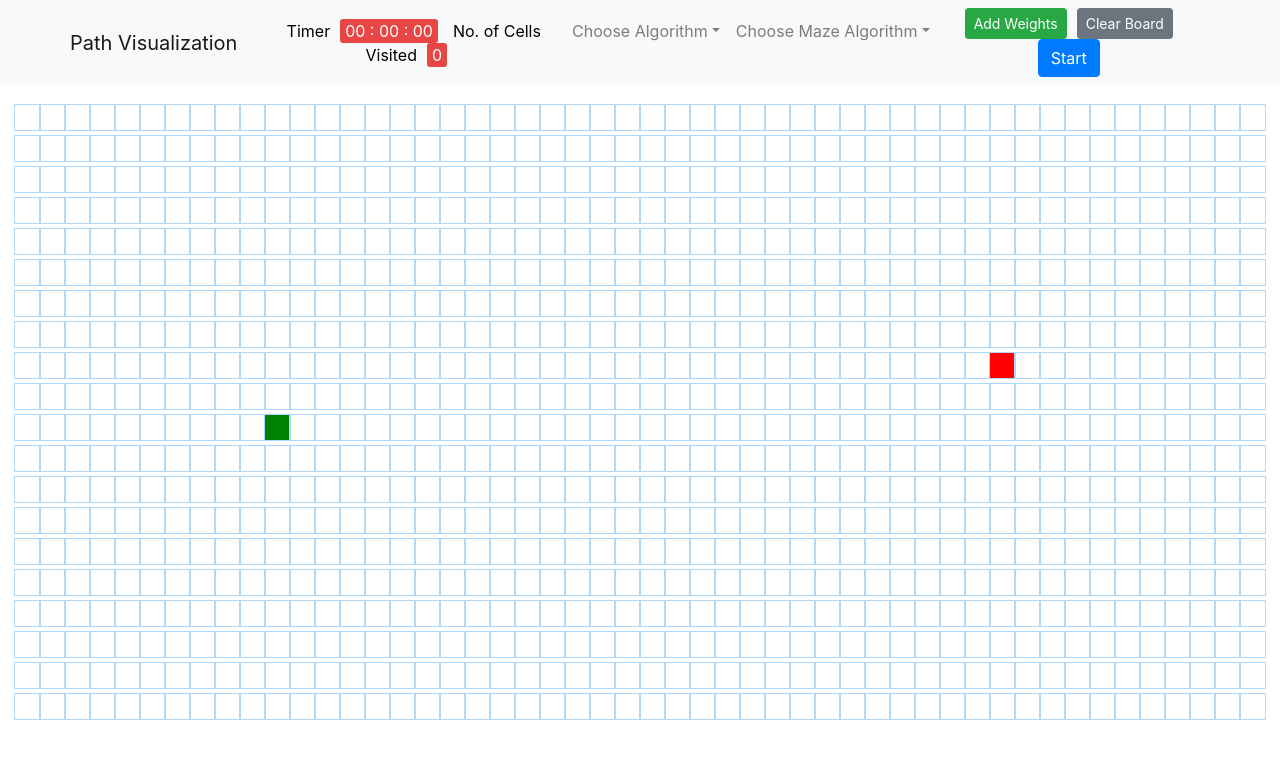
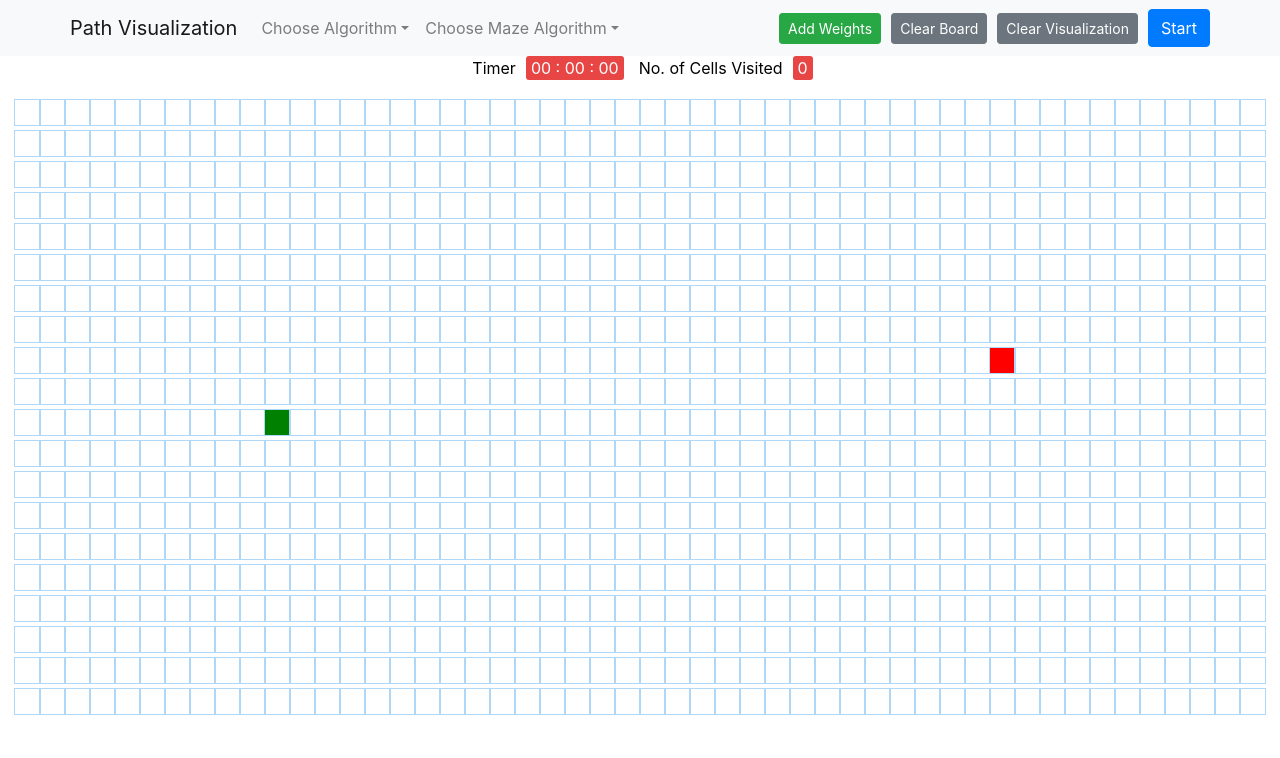
Before and after one commit to Jainam321/Visualization, a React (Create React App) app: page / in a window 1280 px wide. Shown: the top 758 px of the page. Built offline with nearby package versions, Linux system fonts and the light colour scheme; the HTML template or start-up script is replaced by a standard one.

Commit message:
Minor UI Changes to Timer and No. of Cells

```diff
--- a/src/visualizers/PathfindingVisualizer.jsx
+++ b/src/visualizers/PathfindingVisualizer.jsx
@@ -140,6 +140,15 @@ const PathfindingVisualizer = () => {
     setNoOfCellVisited(0);
     clearGrid();
     // setAlgorithm("Choose Algorithm");
+    // setmazeAlgorithm("Choose Maze Algorithm");
+    document.getElementById(`node-${START_NODE_ROW}-${START_NODE_COL}`).className = 'node node-start';
+    document.getElementById(`node-${FINISH_NODE_ROW}-${FINISH_NODE_COL}`).className = 'node node-finish';
+  }
+
+  const clearVisualization = () => {
+    handleReset();
+    setNoOfCellVisited(0);
+    clearGrid();
     document.getElementById(`node-${START_NODE_ROW}-${START_NODE_COL}`).className = 'node node-start';
     document.getElementById(`node-${FINISH_NODE_ROW}-${FINISH_NODE_COL}`).className = 'node node-finish';
   }
@@ -201,12 +210,6 @@ const PathfindingVisualizer = () => {
         <div className="container">
         <Navbar.Brand href="#home">Path Visualization</Navbar.Brand>
         <Nav className="mr-auto">
-          <Navbar.Text>
-            <span className="pText">Timer</span>
-            <span className="timeBox">{formatTime()}</span>
-            <span className="pText">No. of Cells Visited</span>
-            <span className="timeBox">{noOfCellVisited}</span>
-          </Navbar.Text>
           <NavDropdown title={algorithm} id="basic-nav-dropdown">
             <NavDropdown.Item href="" onClick={() => setAlgorithm("Dijkstra")}>Dijkstra</NavDropdown.Item>
             <NavDropdown.Item href="" onClick={() => setAlgorithm("BFS")}>BFS</NavDropdown.Item>
@@ -254,11 +257,16 @@ const PathfindingVisualizer = () => {
             <Button variant="secondary" size="sm" onClick={() => clearBoard()}>Clear Board</Button>
           </span>
           <span className="pBtn">
-            <Button variant="primary" onClick={() => visualizeAlgorithm()}>Start</Button>
+            <Button variant="secondary" size="sm" onClick={() => clearVisualization()}>Clear Visualization</Button>
           </span>
+          <Button variant="primary" onClick={() => visualizeAlgorithm()}>Start</Button>
         </div>
         </div>
       </Navbar>
+      <span className="pText">Timer</span>
+      <span className="timeBox">{formatTime()}</span>
+      <span className="pText">No. of Cells Visited</span>
+      <span className="timeBox">{noOfCellVisited}</span>
 
       <div className="grid">
         {grid.map((row, rowIdx) => {
```
Also changed, not shown: 1 other file (tests, documents, lock files or other folders).
